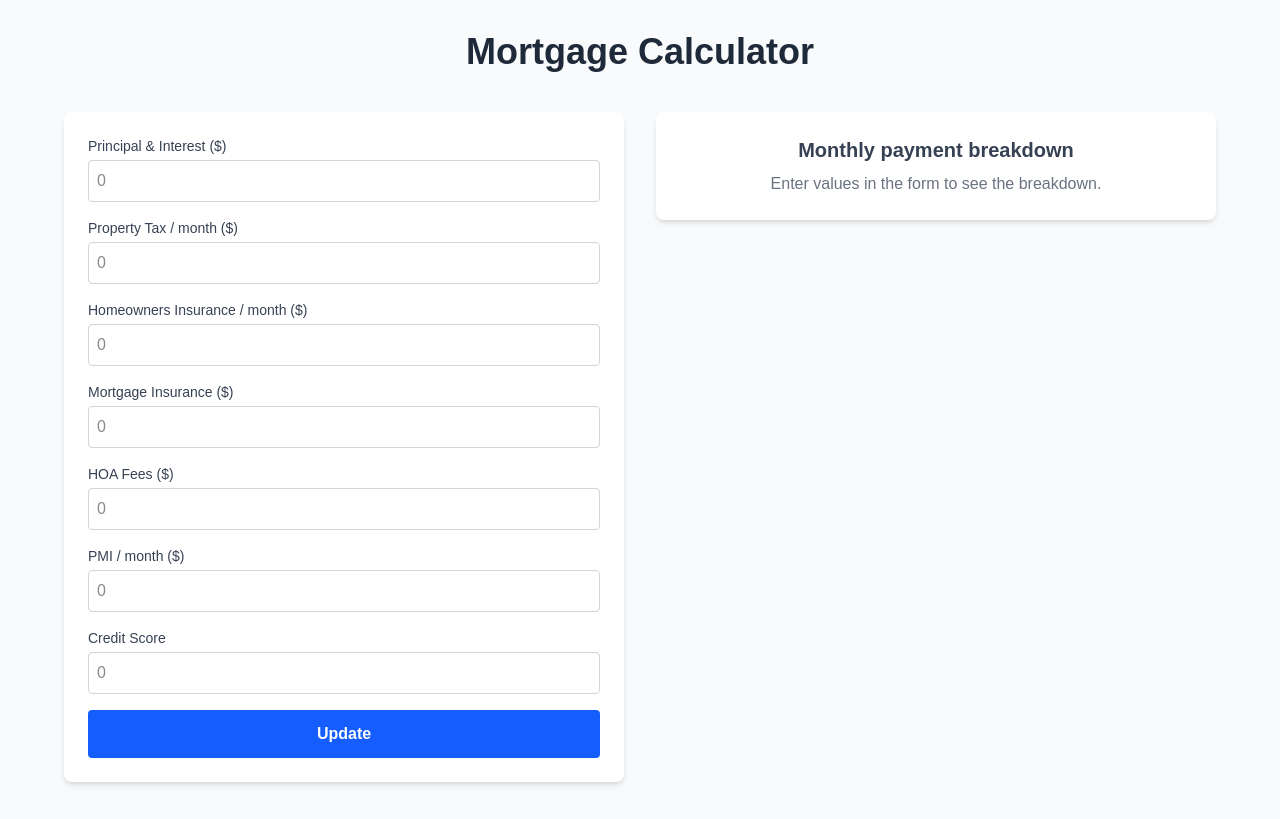
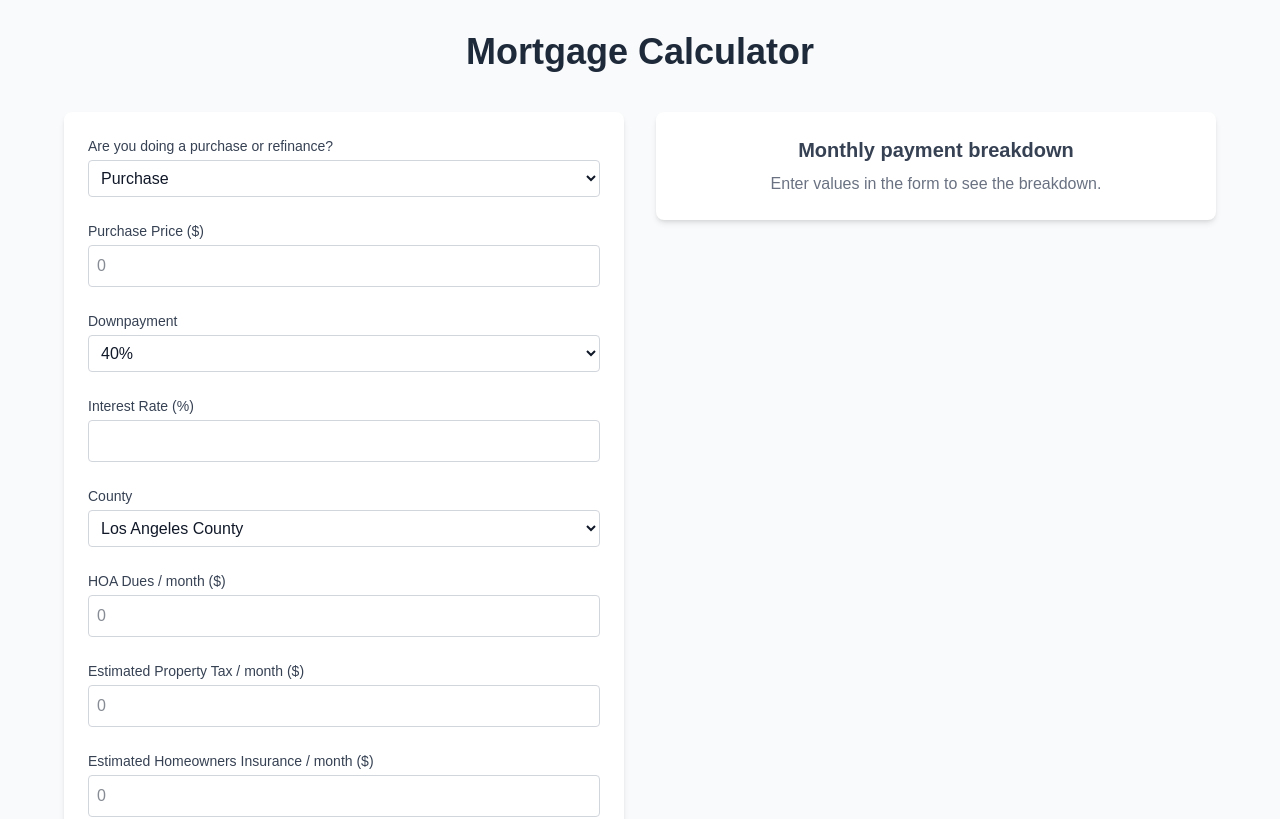
Before and after one commit to reiden-webber/mortgage-calculator, a Next.js app: page / in a window 1280 px wide. Shown: the top 819 px of the page. Built offline with nearby package versions, Linux system fonts and the light colour scheme.

Commit message:
feat: added requested structure

```diff
--- a/src/app/page.tsx
+++ b/src/app/page.tsx
@@ -9,12 +9,19 @@ const initialFormValues: MortgageFormInputs = {
   mortgageInsurance: '',
   principalInterest: '',
   propertyTaxes: '', // This field was in original type, but not used in new form. Keeping for type consistency.
-  homeInsurance: '', // ditto
-  hoaFees: '',
+  homeInsurance: '',
+  hoaDues: '',
   creditScore: '',
   propertyTaxPerMonth: '',
   homeownersInsurancePerMonth: '',
   pmiPerMonth: '',
+  transactionType: '', // Add default value, e.g. '' or 'purchase'
+  purchasePrice: '',
+  downPaymentPercentage: '',
+  interestRate: '',
+  county: '',
+  propertyTaxAmount: '',
+  homeInsuranceAmount: '',
 };
 
 export default function Home() {
@@ -27,7 +34,7 @@ export default function Home() {
 
     // Other values from the form, can be included if the breakdown logic expands
     const mortgageInsurance = parseFloat(values.mortgageInsurance) || 0;
-    const hoaFees = parseFloat(values.hoaFees) || 0;
+    const hoaFees = parseFloat(values.hoaDues) || 0;
     const pmi = parseFloat(values.pmiPerMonth) || 0;
 
     // For this example, totalMonthlyPayment is the sum of the three main components displayed
--- a/src/components/BreakdownDisplay.tsx
+++ b/src/components/BreakdownDisplay.tsx
@@ -58,14 +58,14 @@ const BreakdownDisplay: React.FC<BreakdownDisplayProps> = ({ data }) => {
         <li className="flex justify-between items-center py-2 border-b border-gray-200">
           <div className="flex items-center">
             <span className="h-3 w-3 rounded-full bg-green-500 mr-3"></span>
-            <span className="text-gray-700">Property tax</span>
+            <span className="text-gray-700">Estimated Property tax</span>
           </div>
           <span className="font-medium text-gray-800">{formatCurrency(breakdown.propertyTaxes)}</span>
         </li>
         <li className="flex justify-between items-center py-2">
           <div className="flex items-center">
             <span className="h-3 w-3 rounded-full bg-purple-500 mr-3"></span>
-            <span className="text-gray-700">Homeowner's insurance</span>
+            <span className="text-gray-700">Estimated Homeowner's insurance</span>
           </div>
           <span className="font-medium text-gray-800">{formatCurrency(breakdown.homeInsurance)}</span>
         </li>
--- a/src/components/MortgageForm.tsx
+++ b/src/components/MortgageForm.tsx
@@ -1,17 +1,47 @@
-import React, { useState } from 'react';
+import React, { useState, useEffect } from 'react';
 import { MortgageFormInputs } from '@/types';
 
 interface MortgageFormProps {
-  initialValues: MortgageFormInputs;
+  initialValues: Partial<MortgageFormInputs>; // Allow partial initial values
   onSubmit: (values: MortgageFormInputs) => void;
 }
 
+const defaultInitialValues: MortgageFormInputs = {
+  transactionType: 'Purchase',
+  purchasePrice: '',
+  downPaymentPercentage: '20%',
+  interestRate: '6.875',
+  county: 'Los Angeles County',
+  hoaDues: '',
+  propertyTaxPerMonth: '',
+  homeownersInsurancePerMonth: '',
+  propertyTaxAmount: '',
+  homeInsuranceAmount: '',
+  mortgageInsurance: '',
+  principalInterest: '',
+  propertyTaxes: '',
+  homeInsurance: '',
+  creditScore: '',
+  pmiPerMonth: '',
+};
+
 const MortgageForm: React.FC<MortgageFormProps> = ({ initialValues, onSubmit }) => {
-  const [formData, setFormData] = useState<MortgageFormInputs>(initialValues);
+  const [formData, setFormData] = useState<MortgageFormInputs>({
+    ...defaultInitialValues,
+    ...initialValues,
+  });
 
-  const handleChange = (e: React.ChangeEvent<HTMLInputElement>) => {
+  useEffect(() => {
+    setFormData(prevData => ({
+      ...defaultInitialValues,
+      ...initialValues,
+      transactionType: initialValues.transactionType || defaultInitialValues.transactionType,
+    }));
+  }, [initialValues]);
+
+  const handleChange = (e: React.ChangeEvent<HTMLInputElement | HTMLSelectElement>) => {
     const { name, value } = e.target;
-    setFormData({ ...formData, [name]: value });
+    setFormData(prevData => ({ ...prevData, [name]: value }));
   };
 
   const handleSubmit = (e: React.FormEvent<HTMLFormElement>) => {
@@ -19,36 +49,156 @@ const MortgageForm: React.FC<MortgageFormProps> = ({ initialValues, onSubmit })
     onSubmit(formData);
   };
 
-  const inputFields = [
-    { name: 'principalInterest', label: 'Principal & Interest ($)' },
-    { name: 'propertyTaxPerMonth', label: 'Property Tax / month ($)' },
-    { name: 'homeownersInsurancePerMonth', label: 'Homeowners Insurance / month ($)' },
-    { name: 'mortgageInsurance', label: 'Mortgage Insurance ($)' },
-    { name: 'hoaFees', label: 'HOA Fees ($)' },
-    { name: 'pmiPerMonth', label: 'PMI / month ($)' },
-    { name: 'creditScore', label: 'Credit Score' },
+  const downPaymentOptions = ["40%", "20%", "10%", "5%", "3.5%"];
+  const countyOptions = [
+    "Los Angeles County",
+    "Orange County",
+    "San Bernadino County",
+    "Riverside County",
+    "San Diego County",
+    "Ventura County"
   ];
 
   return (
-    <form onSubmit={handleSubmit} className="space-y-4 p-6 bg-white shadow-md rounded-lg">
-      {inputFields.map(field => (
-        <div key={field.name}>
-          <label htmlFor={field.name} className="block text-sm font-medium text-gray-700 mb-1">
-            {field.label}
+    <form onSubmit={handleSubmit} className="space-y-6 p-6 bg-white shadow-md rounded-lg">
+      <div>
+        <label htmlFor="transactionType" className="block text-sm font-medium text-gray-700 mb-1">
+          Are you doing a purchase or refinance?
+        </label>
+        <select
+          name="transactionType"
+          id="transactionType"
+          value={formData.transactionType}
+          onChange={handleChange}
+          className="border border-gray-300 rounded p-2 w-full focus:ring-blue-500 focus:border-blue-500 text-gray-900"
+        >
+          <option value="Purchase">Purchase</option>
+          <option value="Refinance">Refinance</option>
+        </select>
+      </div>
+
+      {formData.transactionType === 'Purchase' && (
+        <>
+          <div>
+            <label htmlFor="purchasePrice" className="block text-sm font-medium text-gray-700 mb-1">
+              Purchase Price ($)
             </label>
             <input
               type="number"
-            name={field.name}
-            id={field.name}
-            value={formData[field.name as keyof MortgageFormInputs]}
+              name="purchasePrice"
+              id="purchasePrice"
+              value={formData.purchasePrice}
               onChange={handleChange}
-            className="border border-gray-300 rounded p-2 w-full focus:ring-blue-500 focus:border-blue-500"
+              className="border border-gray-300 rounded p-2 w-full focus:ring-blue-500 focus:border-blue-500 text-gray-900"
               placeholder="0"
             />
           </div>
+
+          <div>
+            <label htmlFor="downPaymentPercentage" className="block text-sm font-medium text-gray-700 mb-1">
+              Downpayment
+            </label>
+            <select
+              name="downPaymentPercentage"
+              id="downPaymentPercentage"
+              value={formData.downPaymentPercentage}
+              onChange={handleChange}
+              className="border border-gray-300 rounded p-2 w-full focus:ring-blue-500 focus:border-blue-500 text-gray-900"
+            >
+              {downPaymentOptions.map(option => (
+                <option key={option} value={option}>{option}</option>
               ))}
+            </select>
+          </div>
+
+          <div>
+            <label htmlFor="interestRate" className="block text-sm font-medium text-gray-700 mb-1">
+              Interest Rate (%)
+            </label>
+            <input
+              type="number"
+              name="interestRate"
+              id="interestRate"
+              value={formData.interestRate}
+              onChange={handleChange}
+              step="0.125"
+              className="border border-gray-300 rounded p-2 w-full focus:ring-blue-500 focus:border-blue-500 text-gray-900"
+              // placeholder="7.25"
+            />
+          </div>
+
+          <div>
+            <label htmlFor="county" className="block text-sm font-medium text-gray-700 mb-1">
+              County
+            </label>
+            <select
+              name="county"
+              id="county"
+              value={formData.county}
+              onChange={handleChange}
+              className="border border-gray-300 rounded p-2 w-full focus:ring-blue-500 focus:border-blue-500 text-gray-900"
+            >
+              {countyOptions.map(option => (
+                <option key={option} value={option}>{option}</option>
+              ))}
+            </select>
+          </div>
+
+          <div>
+            <label htmlFor="hoaDues" className="block text-sm font-medium text-gray-700 mb-1">
+              HOA Dues / month ($)
+            </label>
+            <input
+              type="number"
+              name="hoaDues"
+              id="hoaDues"
+              value={formData.hoaDues}
+              onChange={handleChange}
+              className="border border-gray-300 rounded p-2 w-full focus:ring-blue-500 focus:border-blue-500 text-gray-900"
+              placeholder="0"
+            />
+          </div>
+
+          <div>
+            <label htmlFor="propertyTaxPerMonth" className="block text-sm font-medium text-gray-700 mb-1">
+              Estimated Property Tax / month ($)
+            </label>
+            <input
+              type="number"
+              name="propertyTaxPerMonth"
+              id="propertyTaxPerMonth"
+              value={formData.propertyTaxPerMonth}
+              onChange={handleChange}
+              className="border border-gray-300 rounded p-2 w-full focus:ring-blue-500 focus:border-blue-500 text-gray-900"
+              placeholder="0"
+            />
+          </div>
+
+          <div>
+            <label htmlFor="homeownersInsurancePerMonth" className="block text-sm font-medium text-gray-700 mb-1">
+              Estimated Homeowners Insurance / month ($)
+            </label>
+            <input
+              type="number"
+              name="homeownersInsurancePerMonth"
+              id="homeownersInsurancePerMonth"
+              value={formData.homeownersInsurancePerMonth}
+              onChange={handleChange}
+              className="border border-gray-300 rounded p-2 w-full focus:ring-blue-500 focus:border-blue-500 text-gray-900"
+              placeholder="0"
+            />
+          </div>
+        </>
+      )}
+
+      {formData.transactionType === 'Refinance' && (
+        <div className="text-center py-4">
+          <p className="text-gray-500">Refinance options coming soon.</p>
+        </div>
+      )}
+
       <button type="submit" className="w-full bg-blue-600 text-white rounded p-3 font-semibold hover:bg-blue-700 transition duration-150">
-        Update
+        Calculate
       </button>
     </form>
   );
--- a/src/types/index.ts
+++ b/src/types/index.ts
@@ -1,12 +1,25 @@
+export type TransactionType = 'Purchase' | 'Refinance' | '';
+
 export interface MortgageFormInputs {
-  mortgageInsurance: string; // Keep as string for form handling, convert to number later
-  principalInterest: string;
-  propertyTaxes: string;
-  homeInsurance: string;
-  hoaFees: string;
+  transactionType: TransactionType;
+  purchasePrice: string;
+  downPaymentPercentage: string; // e.g., "20", "10", "5", "3.5"
+  interestRate: string; // Annual interest rate
+  county: string;
+  hoaDues: string; // Monthly HOA Dues
+  propertyTaxAmount: string; // User-defined monthly property tax
+  homeInsuranceAmount: string; // User-defined monthly home insurance
+
+  // Retaining old fields for completeness, though they might not be directly used in the new form logic
+  // or could be removed if strictly adhering to the new field list.
+  // For now, keeping them to avoid breaking existing references if any, but they are not primary.
+  mortgageInsurance: string;
+  principalInterest: string; // This will be calculated, not a direct input anymore
+  propertyTaxes: string; // This is now covered by propertyTaxAmount
+  homeInsurance: string; // This is now covered by homeInsuranceAmount
   creditScore: string;
-  propertyTaxPerMonth: string;
-  homeownersInsurancePerMonth: string;
+  propertyTaxPerMonth: string; // Covered by propertyTaxAmount
+  homeownersInsurancePerMonth: string; // Covered by homeInsuranceAmount
   pmiPerMonth: string;
 }
 
@@ -18,7 +31,7 @@ export interface MortgageBreakdown {
     homeInsurance: number;
     // Optional: include others if needed for a more detailed internal model
     mortgageInsurance?: number;
-    hoaFees?: number;
+    hoaFees?: number; // Add HOA to the breakdown model
     pmi?: number;
   };
 }
```
Also changed, not shown: 1 other file (tests, documents, lock files or other folders). Lines whose indentation alone changed are shown as unchanged.
